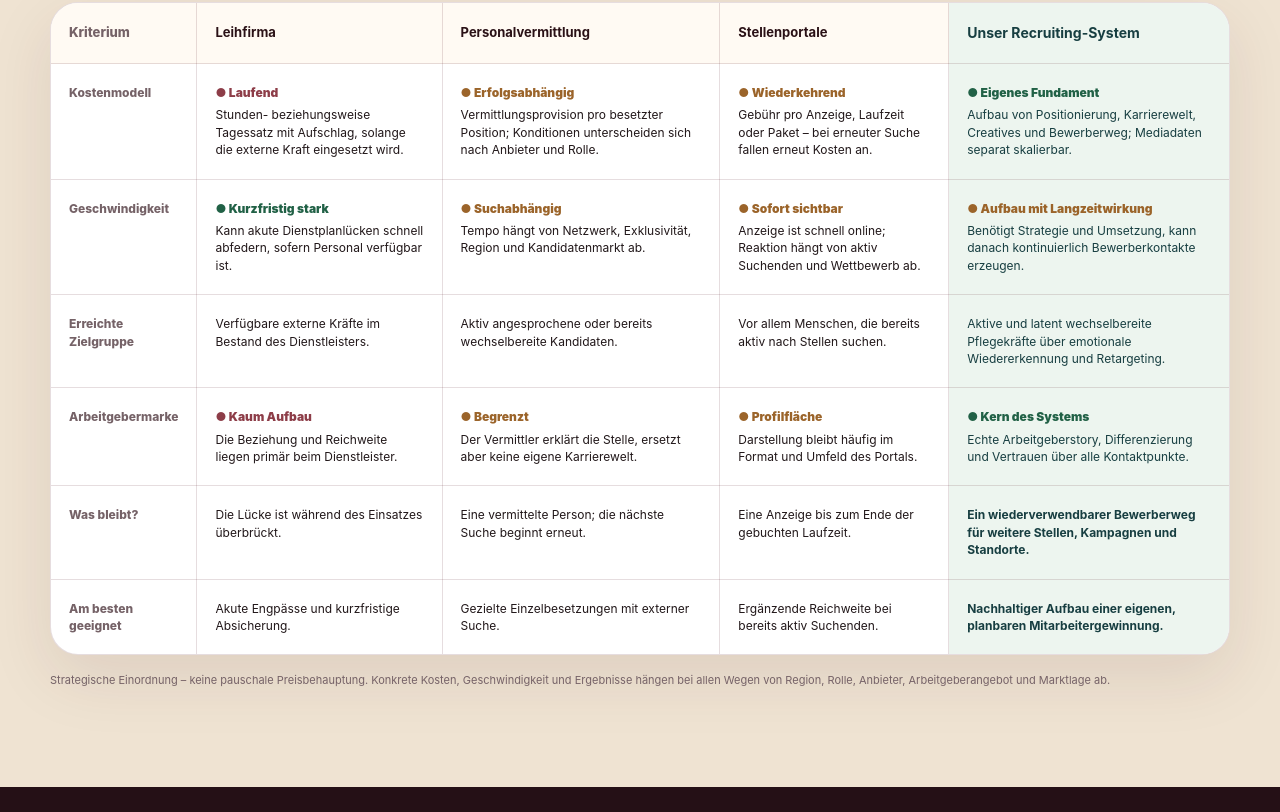
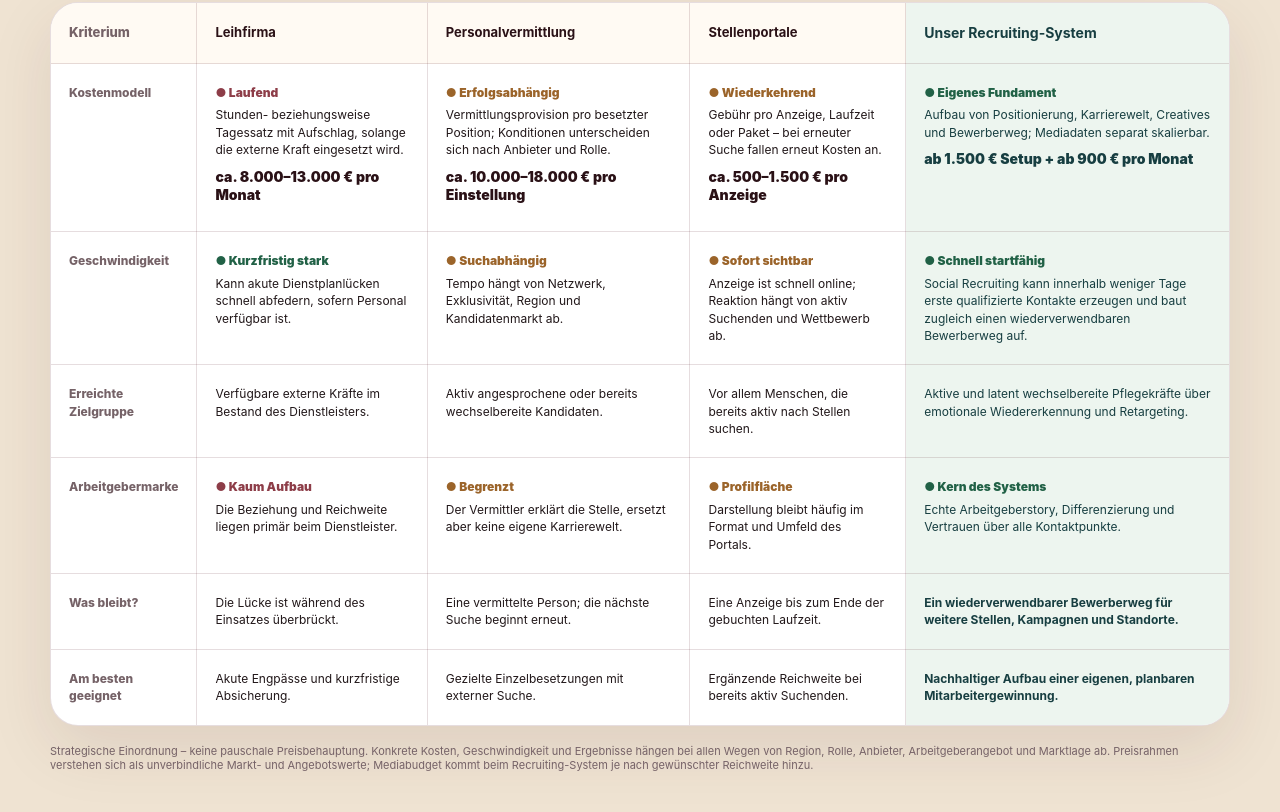
Before and after one commit to ravoeee-droid/Seniorenheim-Auetal, a plain HTML site: page recruiting-system.html in a window 1280 px wide. Shown: the part 5488-6300 px from the top of the page. Drawn offline with Linux system fonts and the light colour scheme; no server answers.

Commit message:
Add recruiting price comparison and fix final CTAs

```diff
--- a/recruiting-system.html
+++ b/recruiting-system.html
@@ -477,6 +477,17 @@
       .signal.low {
         color: #8d3d48;
       }
+      .price-range {
+        display: block;
+        margin: 9px 0 6px;
+        color: var(--dark);
+        font-size: 14px;
+        font-weight: 900;
+        line-height: 1.35;
+      }
+      .ours .price-range {
+        color: #173e41;
+      }
       .comparison-note {
         margin: 18px 0 0;
         color: #756267;
@@ -495,6 +506,11 @@
       }
       .final .nav {
         justify-content: center;
+      }
+      .final .btn:not(.primary) {
+        border-color: white;
+        background: white;
+        color: var(--dark);
       }
       @media (max-width: 900px) {
         .hero-grid,
@@ -1003,21 +1019,33 @@
                     <span class="signal low">● Laufend</span><br />Stunden-
                     beziehungsweise Tagessatz mit Aufschlag, solange die externe
                     Kraft eingesetzt wird.
+                    <span class="price-range"
+                      >ca. 8.000–13.000 € pro Monat</span
+                    >
                   </td>
                   <td>
                     <span class="signal medium">● Erfolgsabhängig</span
                     ><br />Vermittlungsprovision pro besetzter Position;
                     Konditionen unterscheiden sich nach Anbieter und Rolle.
+                    <span class="price-range"
+                      >ca. 10.000–18.000 € pro Einstellung</span
+                    >
                   </td>
                   <td>
                     <span class="signal medium">● Wiederkehrend</span
                     ><br />Gebühr pro Anzeige, Laufzeit oder Paket – bei
                     erneuter Suche fallen erneut Kosten an.
+                    <span class="price-range"
+                      >ca. 500–1.500 € pro Anzeige</span
+                    >
                   </td>
                   <td class="ours">
                     <span class="signal good">● Eigenes Fundament</span
                     ><br />Aufbau von Positionierung, Karrierewelt, Creatives
                     und Bewerberweg; Mediadaten separat skalierbar.
+                    <span class="price-range"
+                      >ab 1.500 € Setup + ab 900 € pro Monat</span
+                    >
                   </td>
                 </tr>
                 <tr>
@@ -1038,10 +1066,10 @@
                     Suchenden und Wettbewerb ab.
                   </td>
                   <td class="ours">
-                    <span class="signal medium"
-                      >● Aufbau mit Langzeitwirkung</span
-                    ><br />Benötigt Strategie und Umsetzung, kann danach
-                    kontinuierlich Bewerberkontakte erzeugen.
+                    <span class="signal good">● Schnell startfähig</span
+                    ><br />Social Recruiting kann innerhalb weniger Tage erste
+                    qualifizierte Kontakte erzeugen und baut zugleich einen
+                    wiederverwendbaren Bewerberweg auf.
                   </td>
                 </tr>
                 <tr>
@@ -1115,6 +1143,9 @@
             Strategische Einordnung – keine pauschale Preisbehauptung. Konkrete
             Kosten, Geschwindigkeit und Ergebnisse hängen bei allen Wegen von
             Region, Rolle, Anbieter, Arbeitgeberangebot und Marktlage ab.
+            Preisrahmen verstehen sich als unverbindliche Markt- und
+            Angebotswerte; Mediabudget kommt beim Recruiting-System je nach
+            gewünschter Reichweite hinzu.
           </p>
         </div>
       </section>
```
